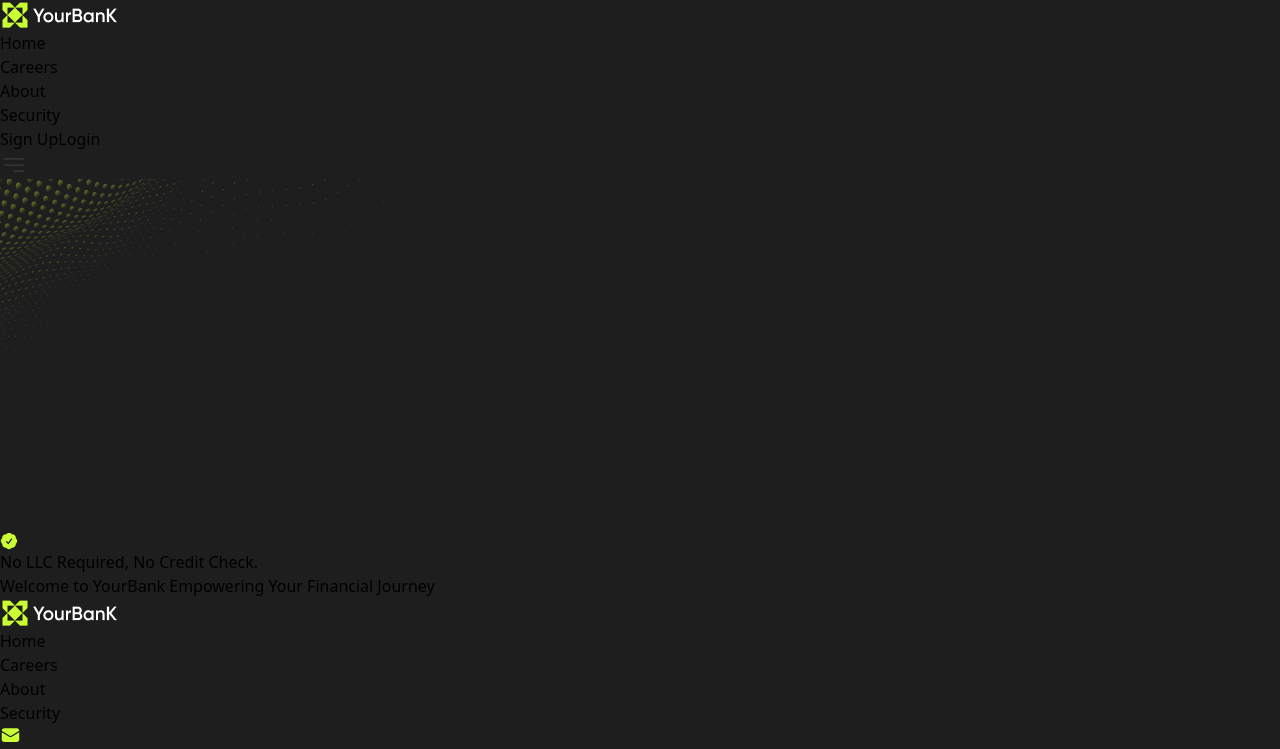
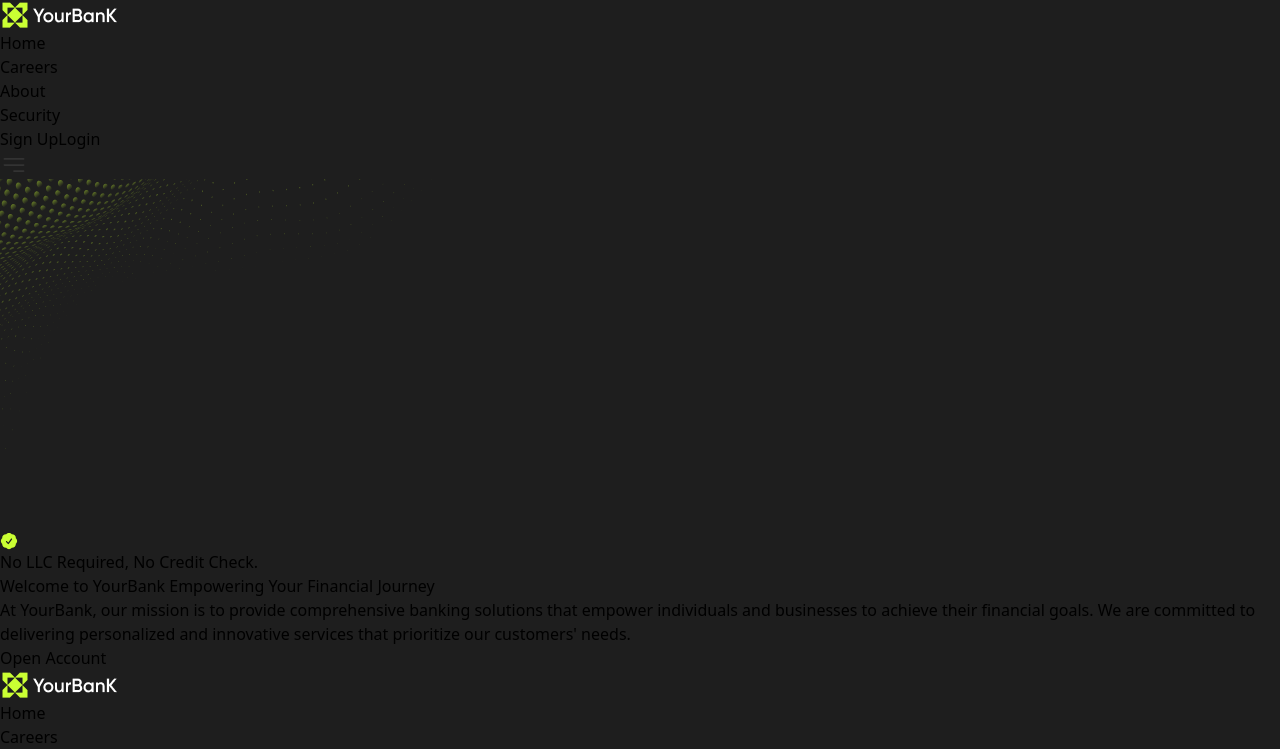
Before and after one commit to huseynovali/Company__Site, a React (Vite) app in the folder client/: page / in a window 1280 px wide. Shown: the top 749 px of the page. Built offline with nearby package versions, Linux system fonts and the light colour scheme.

Commit message:
home wlc mopbile

```diff
--- a/client/src/components/HomeComp/WlcComp.jsx
+++ b/client/src/components/HomeComp/WlcComp.jsx
@@ -3,8 +3,8 @@ import React from "react";
 function WlcComp() {
   return (
     <div className="py-[60px] ">
-      <div className="left w-1/2">
-        <div className="p-2 bg-[#262626] rounded-[61px] w-[254px] flex items-center justify-between mb-6">
+      <div className="left lg:w-1/2 text-center lg:text-left">
+        <div className="p-2 bg-[#262626] rounded-[61px] w-[254px] flex items-center justify-between mb-6 mx-auto lg:mx-0">
           <div>
             <svg
               xmlns="http://www.w3.org/2000/svg"
@@ -25,7 +25,17 @@ function WlcComp() {
             No LLC Required, No Credit Check.
           </p>
         </div>
-        <p className="text-[38px] text-white pr-9">Welcome to YourBank Empowering Your <span className="text-[#CAFF33]">Financial Journey</span> </p>
+        <p className="text-[28px] lg:text-[38px] text-white lg:pr-9">
+          Welcome to YourBank Empowering Your{" "}
+          <span className="text-[#CAFF33]">Financial Journey</span>{" "}
+        </p>
+        <p className="text-[16px] text-[#E4E4E7] lg:pr-10">
+          At YourBank, our mission is to provide comprehensive banking solutions
+          that empower individuals and businesses to achieve their financial
+          goals. We are committed to delivering personalized and innovative
+          services that prioritize our customers' needs.
+        </p>
+        <button className="px-6 py-3 bg-[#CAFF33] rounded-[82px] mt-10">Open Account</button>
       </div>
       <div className="right"></div>
     </div>
```
